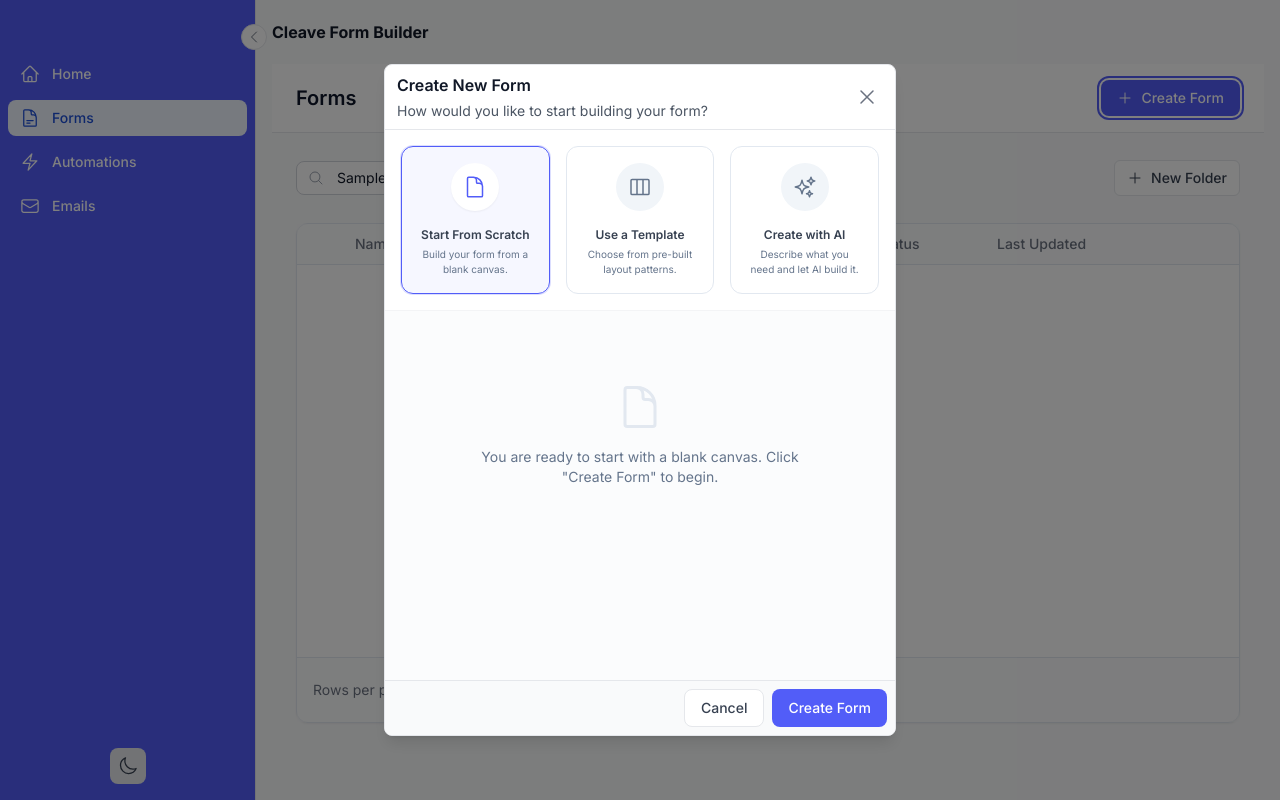
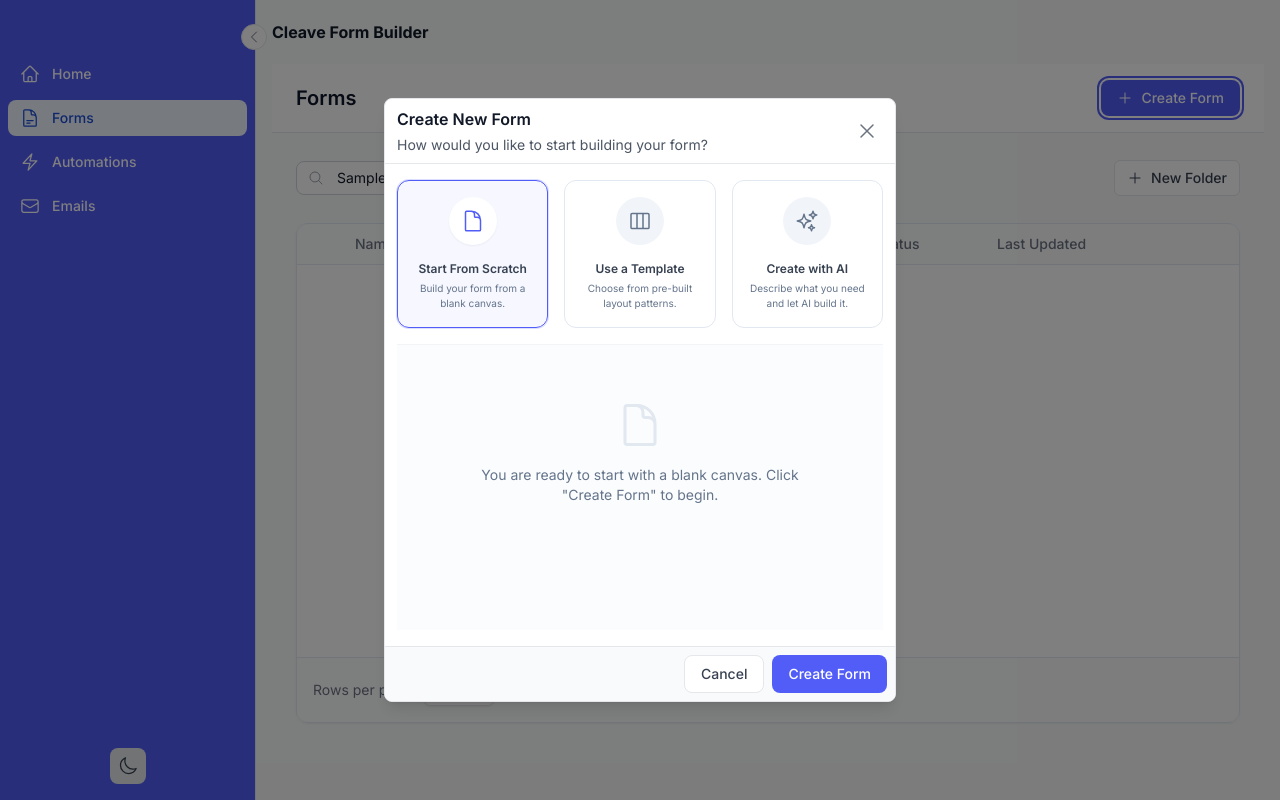
Before and after one commit to bibhuticoder/form-builder-demo, a React (Vite) app: page /forms in a window 1280 px wide. Both pictures are taken after typing "Sample" into the empty fields and a click on the button "Create Form". Built offline with nearby package versions, Linux system fonts and the light colour scheme; a web font is replaced by a local one.

Commit message:
Improves create dialog

```diff
--- a/src/FileExplorer/components/CreateItemDialog.tsx
+++ b/src/FileExplorer/components/CreateItemDialog.tsx
@@ -56,8 +56,8 @@ export const CreateItemDialog: React.FC<CreateItemDialogProps> = ({ isOpen, onCl
   const lowerType = itemType.toLowerCase();
 
   const bodyContent = (
-    <div className="flex flex-col -mx-3 -my-4 h-[550px]">
-      <div className="p-4 shrink-0 border-b border-gray-100 dark:border-gray-800">
+    <div className="flex flex-col h-[450px]">
+      <div className="shrink-0 border-b border-gray-100 dark:border-gray-800 pb-4">
         <div className="grid grid-cols-3 gap-4">
           <div
             className={`p-4 rounded-xl cursor-pointer transition-all flex flex-col items-center text-center gap-3 border ${createMode === 'scratch' ? "border-primary bg-primary/5 ring-1 ring-primary/20" : "border-slate-200 hover:border-primary/50 hover:bg-slate-50"
@@ -107,7 +107,7 @@ export const CreateItemDialog: React.FC<CreateItemDialogProps> = ({ isOpen, onCl
       </div>
 
       <div className="flex-1 overflow-y-auto bg-slate-50/50">
-        <div className="p-6">
+        <div className="p-2">
           {createMode === 'scratch' && (
             <div className="h-full flex flex-col items-center justify-center text-center py-12 text-slate-500">
               <DocumentIcon className="w-12 h-12 text-slate-200 mb-4" />
```
